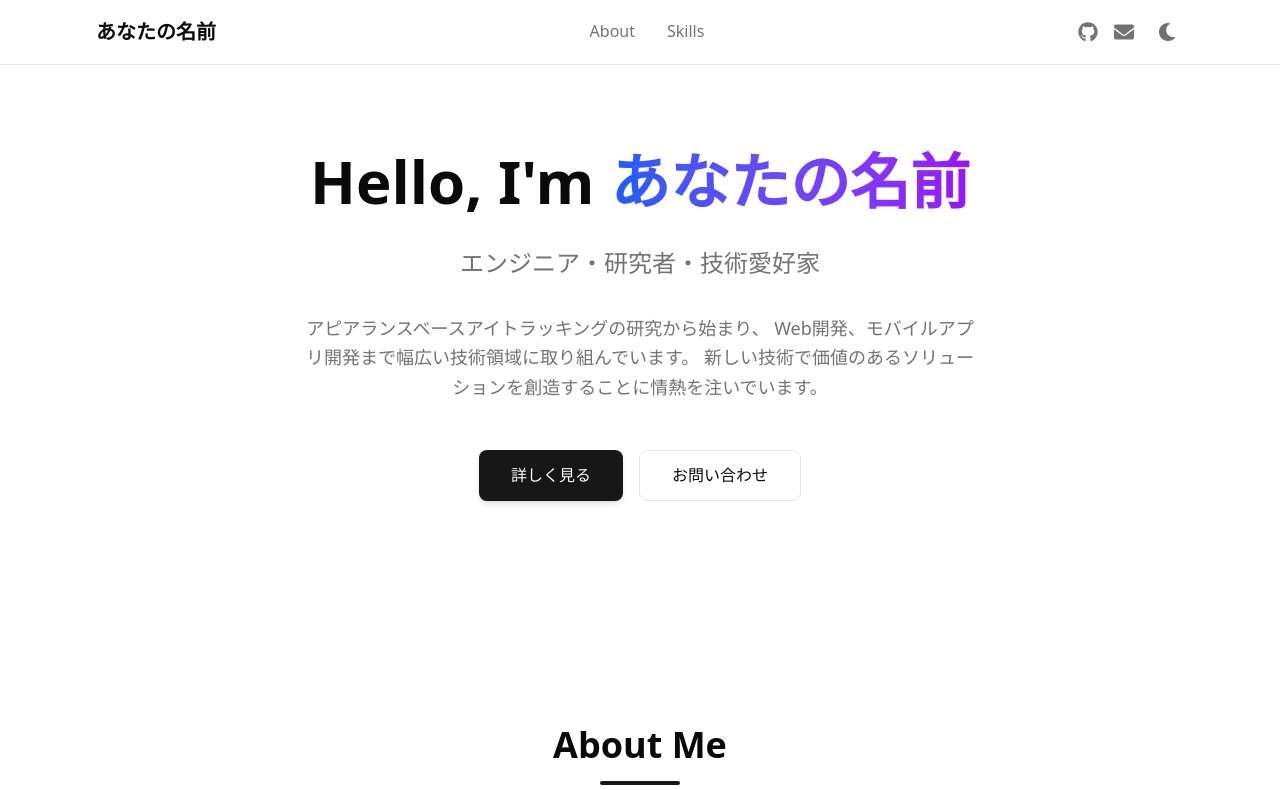
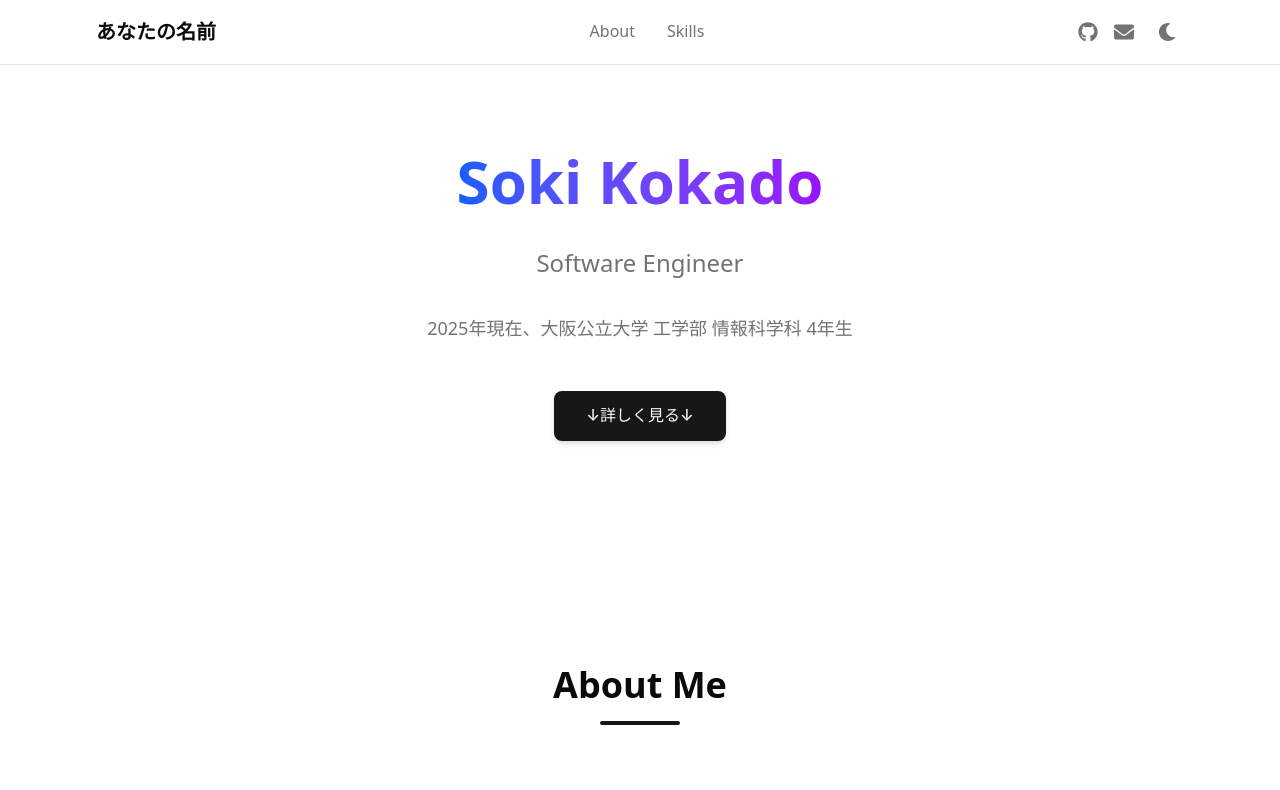
Before and after one commit to saKana6535/portfolio_v1, a Next.js app: page / in a window 1280 px wide. Shown: the top 790 px of the page. Built offline with nearby package versions, Linux system fonts and the light colour scheme.

Commit message:
fix: お問い合わせをページ下部に移動

```diff
--- a/src/app/page.tsx
+++ b/src/app/page.tsx
@@ -17,22 +17,20 @@ export default function Home() {
           <div className="max-w-4xl mx-auto px-4 sm:px-6 lg:px-8 text-center">
             <div className="pt-20 pb-16">
               <h1 className="text-4xl md:text-6xl font-bold text-foreground mb-6 leading-tight">
-                Hello, I&apos;m{' '}
+                {/* Hello, I'm{' '} */}
                 <span className="bg-gradient-to-r from-blue-600 to-purple-600 bg-clip-text text-transparent">
-                  あなたの名前
+                  Soki Kokado
                 </span>
               </h1>
               <p className="text-xl md:text-2xl text-muted-foreground mb-8 leading-relaxed">
-                エンジニア・研究者・技術愛好家
+                Software Engineer
               </p>
               <p className="text-lg text-muted-foreground max-w-2xl mx-auto mb-12 leading-relaxed">
-                アピアランスベースアイトラッキングの研究から始まり、
-                Web開発、モバイルアプリ開発まで幅広い技術領域に取り組んでいます。
-                新しい技術で価値のあるソリューションを創造することに情熱を注いでいます。
+                2025年現在、大阪公立大学 工学部 情報科学科 4年生<br />
               </p>
 
               {/* CTAボタン */}
-              <div className="flex flex-col sm:flex-row gap-4 justify-center">
+              <div className="flex justify-center">
                 <button
                   onClick={() => {
                     const element = document.getElementById('about')
@@ -42,14 +40,8 @@ export default function Home() {
                   }}
                   className="px-8 py-3 bg-primary text-primary-foreground rounded-lg font-medium hover:bg-primary/90 transition-colors duration-200 shadow-md hover:shadow-lg"
                 >
-                  詳しく見る
+                  ↓詳しく見る↓
                 </button>
-                <a
-                  href="mailto:your.email@example.com"
-                  className="px-8 py-3 border border-border text-foreground rounded-lg font-medium hover:bg-accent hover:text-accent-foreground transition-colors duration-200"
-                >
-                  お問い合わせ
-                </a>
               </div>
             </div>
           </div>
@@ -57,6 +49,24 @@ export default function Home() {
 
         <About />
         <Skills />
+
+        {/* お問い合わせセクション */}
+        <section className="py-20 bg-secondary/30">
+          <div className="max-w-4xl mx-auto px-4 sm:px-6 lg:px-8 text-center">
+            <h2 className="text-3xl md:text-4xl font-bold text-foreground mb-8">
+              お問い合わせ
+            </h2>
+            <p className="text-lg text-muted-foreground mb-8 max-w-2xl mx-auto">
+              ご質問やお仕事のご依頼など、お気軽にお問い合わせください。
+            </p>
+            <a
+              href="mailto:k.souki1101@gmail.com"
+              className="inline-block px-8 py-3 bg-primary text-primary-foreground rounded-lg font-medium hover:bg-primary/90 transition-colors duration-200 shadow-md hover:shadow-lg"
+            >
+              メールでお問い合わせ
+            </a>
+          </div>
+        </section>
       </main>
 
       <Footer />
```
